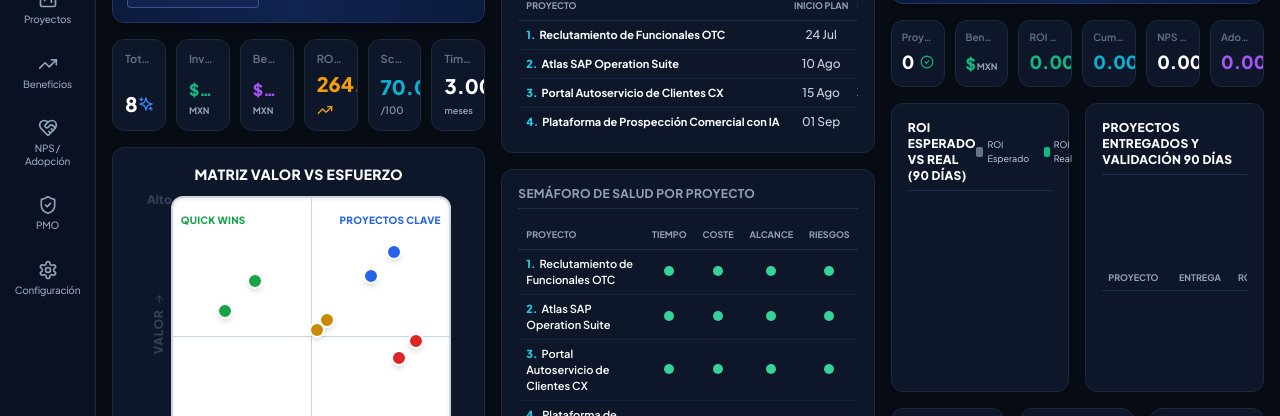
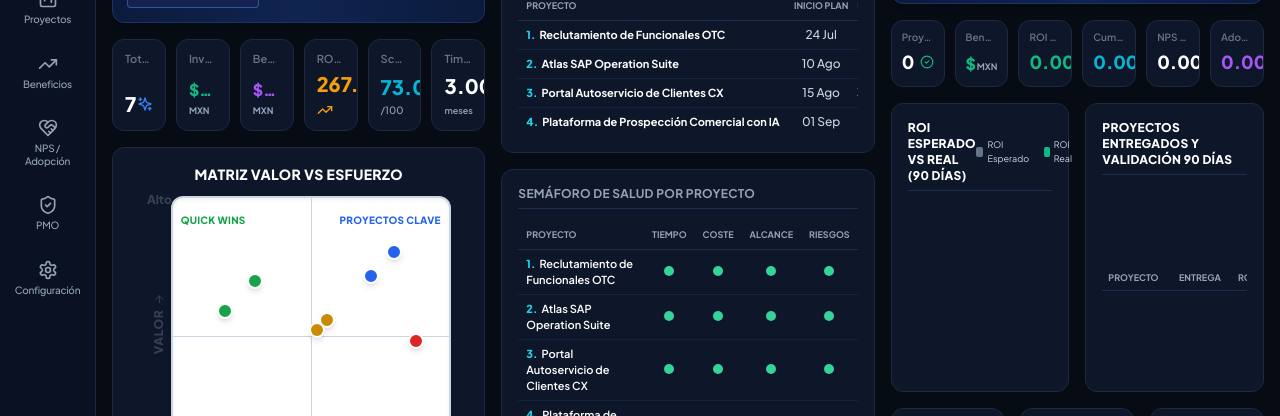
Before and after one commit to eaguilarh/dashboard-estrategia-eas, a React (Vite) app: page / in a window 1280 px wide. Shown: the part 249-665 px from the top of the page. Built offline with nearby package versions, Linux system fonts and the light colour scheme.

Commit message:
fix: force 8 initiatives on state init and mount useEffect

```diff
--- a/src/App.tsx
+++ b/src/App.tsx
@@ -91,21 +91,7 @@
   return { ...proj, name, startDatePlan, endDatePlan };
 }
 
-export function App() {
-  const [currentView, setCurrentView] = useState<ViewMode>('cockpit');
-  const [isModalOpen, setIsModalOpen] = useState<boolean>(false);
-  const [drillDownItem, setDrillDownItem] = useState<DrillDownItem | null>(null);
-
-  // React state for real-time Excel integration and dynamic calculations with localStorage persistence
-  const [initiatives, setInitiatives] = useState<any[]>(() => {
-    try {
-      const saved = localStorage.getItem('eas_initiatives');
-      if (saved) {
-        const parsed = JSON.parse(saved);
-        if (parsed.length > 0) return parsed.map(sanitizeInitiativeItem);
-      }
-    } catch {}
-    return [
+const defaultInitiatives = [
   {
     id: "1",
     rank: 1,
@@ -235,6 +221,32 @@
     category: "Transformación Digital"
   }
 ];
+
+export function App() {
+  const [currentView, setCurrentView] = useState<ViewMode>('cockpit');
+  const [isModalOpen, setIsModalOpen] = useState<boolean>(false);
+  const [drillDownItem, setDrillDownItem] = useState<DrillDownItem | null>(null);
+
+  // React state for real-time Excel integration and dynamic calculations with localStorage persistence
+  const [initiatives, setInitiatives] = useState<any[]>(() => {
+    let list: any[] = [];
+    try {
+      const saved = localStorage.getItem('eas_initiatives');
+      if (saved) {
+        const parsed = JSON.parse(saved);
+        if (Array.isArray(parsed)) list = parsed;
+      }
+    } catch {}
+
+    if (list.length < 8) {
+      defaultInitiatives.forEach((def) => {
+        if (!list.some((i: any) => i.name.toLowerCase().includes(def.name.toLowerCase().substring(0, 8)))) {
+          list.push(def);
+        }
+      });
+    }
+
+    return list.map(sanitizeInitiativeItem);
   });
 
   const [projects, setProjects] = useState<any[]>(() => {
@@ -347,6 +359,22 @@
 
   // Automatic state migration on mount to clean up any legacy localStorage data
   useEffect(() => {
+    setInitiatives((prev) => {
+      let list = [...prev];
+      if (list.length < 8) {
+        defaultInitiatives.forEach((def) => {
+          if (!list.some((i: any) => i.name.toLowerCase().includes(def.name.toLowerCase().substring(0, 8)))) {
+            list.push(def);
+          }
+        });
+      }
+      const sanitized = list.map(sanitizeInitiativeItem);
+      try {
+        localStorage.setItem('eas_initiatives', JSON.stringify(sanitized));
+      } catch {}
+      return sanitized;
+    });
+
     setProjects((prev) => {
       const sanitized = prev.map((p, idx) => {
         const clean = sanitizeProjectItem(p);
```
Lines whose indentation alone changed are shown as unchanged.
